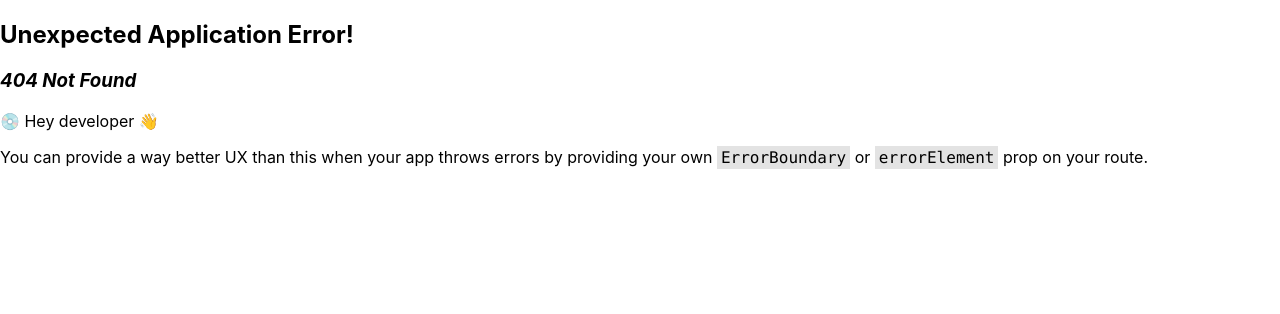
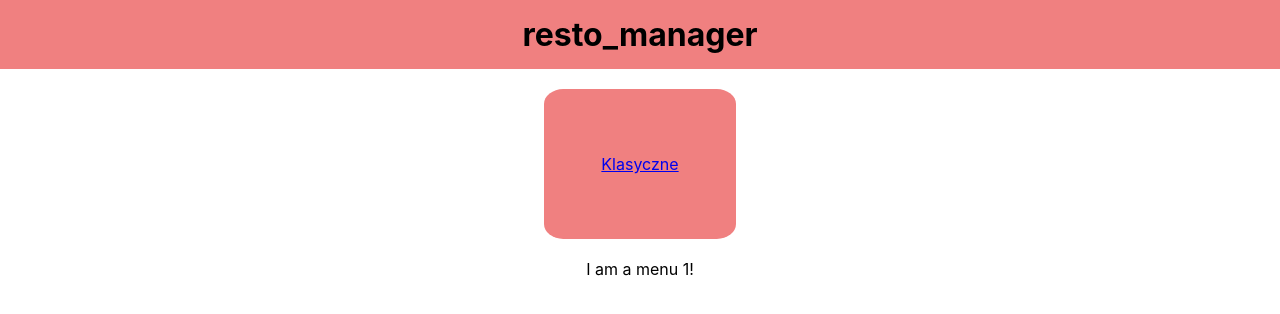
Before and after one commit to ant-st/restomanager, a React (Create React App) app: page /menus/1 in a window 1280 px wide. Before the commit this address had no page. Shown: the top 314 px of the page. Built offline with nearby package versions, Linux system fonts and the light colour scheme.

Commit message:
Menus, MenuScreen and menuReducer basic functionalities

```diff
--- a/src/App/App.js
+++ b/src/App/App.js
@@ -4,6 +4,8 @@ import {RouterProvider, createRoutesFromElements, Route, createBrowserRouter} fr
 import {Homepage} from "../HomePage/homepage";
 import {Tables} from "../Tables/tables";
 import {TableScreen} from "../TableScreen/tablescreen";
+import {Menus} from "../Menus/Menus";
+import {MenuScreen} from "../MenuScreen/menuScreen";
 
 const router = createBrowserRouter(
     createRoutesFromElements(
@@ -13,13 +15,15 @@ const router = createBrowserRouter(
                 <Route path='' element={<Tables/>}/>
                 <Route path=":id" element={<TableScreen/>}/>
             </Route>
+            <Route path="menus" element={<Menus/>}>
+                <Route path=":id" element={<MenuScreen/>}/>
+            </Route>
         </Route>
     ));
 
 
 
 function App() {
-
   return (
       <RouterProvider router={router}/>
   );
--- /dev/null
+++ b/src/MenuScreen/menuScreen.js
@@ -0,0 +1,12 @@
+import {useParams} from "react-router";
+
+export const MenuScreen = () => {
+    let { id } = useParams();
+    return (
+        <div>
+            I am a menu {id}!
+
+
+        </div>
+    )
+}
--- /dev/null
+++ b/src/Menus/Menus.js
@@ -0,0 +1,29 @@
+import './menus.css'
+import {NavLink, Outlet} from "react-router-dom";
+import {useSelector} from "react-redux";
+import {selectMenus} from "./menusSlice";
+
+// const menusArray = [{id: 1, name: 'Menu tradycyjne'}, {id: 2, name: 'Menu sezonowe'}];
+
+const renderMenus = (menu) => {
+    return (
+        <NavLink to={String(menu.id)} className="menu">
+            <p>{menu.name}</p>
+        </NavLink>
+    )
+}
+
+export const Menus = () => {
+    const menus = useSelector(selectMenus);
+
+    return (
+        <section>
+            <div id="menusGallery">
+                {menus.map(renderMenus)}
+            </div>
+            <div id="menuDetails">
+                <Outlet/>
+            </div>
+        </section>
+    )
+}
--- /dev/null
+++ b/src/Menus/menus.css
@@ -0,0 +1,23 @@
+#menusGallery {
+    display: flex;
+    width: 100%;
+    flex-wrap: wrap;
+    justify-content: space-evenly;
+}
+
+.menu {
+    width: 15%;
+    height: 150px;
+    margin: 20px;
+    background-color: lightcoral;
+
+    border-radius: 10%;
+
+    display: flex;
+    flex-direction: column;
+    justify-content: center;
+}
+
+.menu p {
+   margin: auto;
+}
--- /dev/null
+++ b/src/Menus/menusSlice.js
@@ -0,0 +1,22 @@
+import {createSlice} from "@reduxjs/toolkit";
+
+const menusSlice = createSlice({
+    name: 'menus',
+    initialState: [{id:1, name: 'Klasyczne', positions: [{name: 'Ziemniaki', desc: 'Ziemniaki z pyrami', price: 12}]}],
+    reducers: {
+        addMenu: (state, action) => {
+            state.push(action.payload);
+        },
+
+    }
+});
+
+export const selectMenus = (state) => {
+    return state.menus;
+};
+
+export const {
+    addTable
+} = menusSlice.actions;
+
+export default menusSlice.reducer;
--- a/src/Tables/tablesSlice.js
+++ b/src/Tables/tablesSlice.js
@@ -2,20 +2,19 @@ import {createSlice} from "@reduxjs/toolkit";
 
 const tablesSlice = createSlice({
     name: 'tables',
-    initialState: {
-        tables: [{id: 1, name: 'Stolik 1', order: [], isServed: true}, {id: 2, name: 'Stolik 2', order: [], isServed: false}]
-    },
+    initialState: [{id: 1, name: 'Stolik 1', order: [], isServed: true}, {id: 2, name: 'Stolik 2', order: [], isServed: false}]
+    ,
     reducers: {
         addTable: (state, action) => {
-            state.tables.push(action.payload);
+            state.push(action.payload);
         },
 
     }
 });
 
 export const selectTables = (state) => {
-    console.log(state.tables.tables);
-    return state.tables.tables;
+    console.log(state.tables);
+    return state.tables;
 };
 
 export const {
--- a/src/store.js
+++ b/src/store.js
@@ -1,8 +1,10 @@
 import { configureStore } from "@reduxjs/toolkit";
 import tablesSliceReducer from "./Tables/tablesSlice";
+import menusSliceReducer from "./Menus/menusSlice";
 
 export default configureStore({
     reducer: {
-        tables: tablesSliceReducer
+        tables: tablesSliceReducer,
+        menus: menusSliceReducer
     },
 });
```
